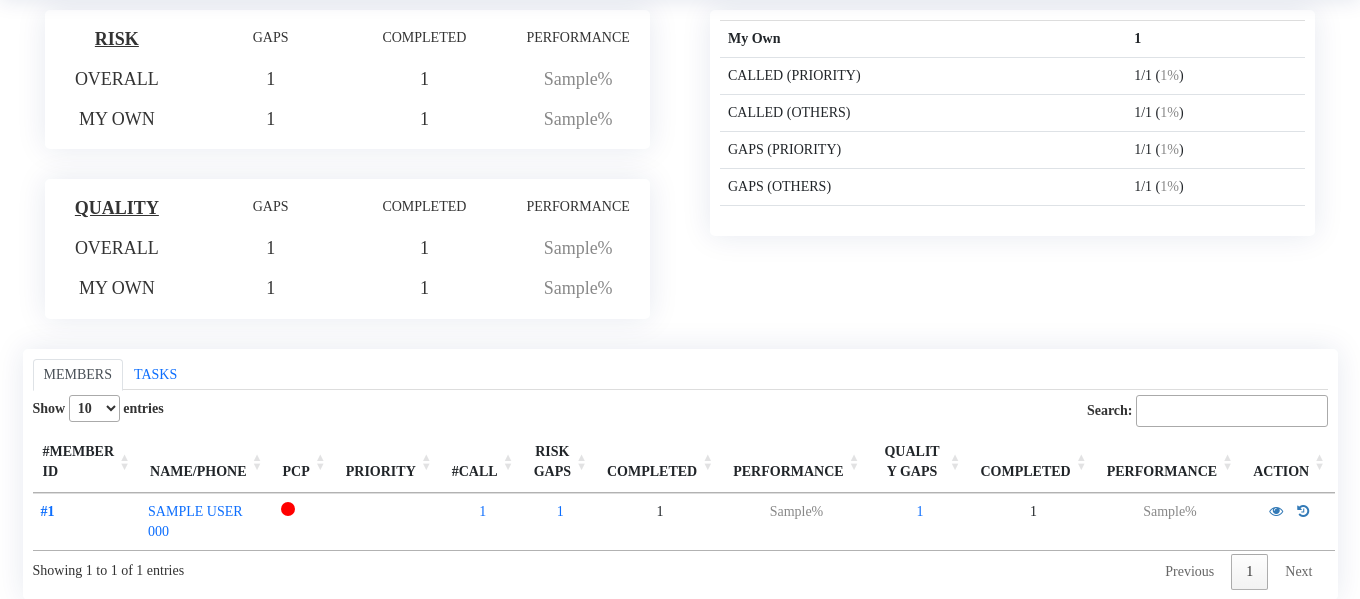
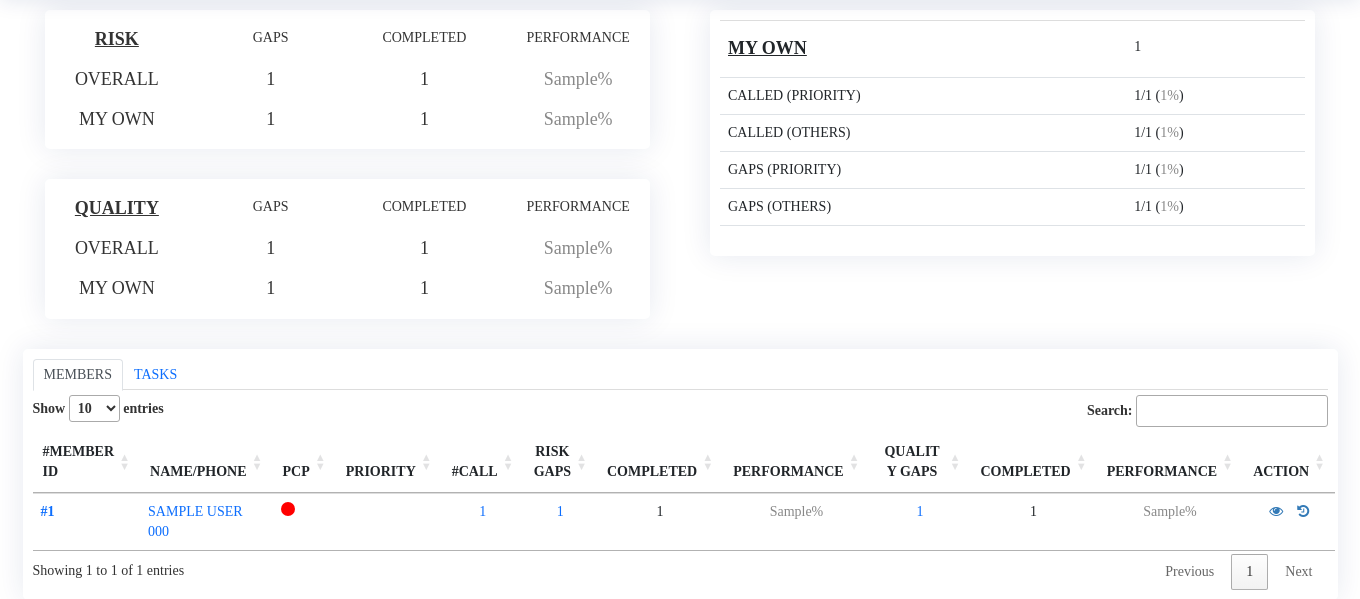
Before and after one commit to bamadeb/prism, a Django app: template prismapp/outreach/templates/mywork.html in a window 1360 px wide. Shown: the part 60-659 px from the top of the page. Run offline with Django 5.2, Linux system fonts and the light colour scheme; the template is opened without the code that fills it: most values are stand-ins (such as "Sample title", 1, 10 or a date in 2020); some libraries are stand-ins or nearby versions; some web fonts are replaced.

Commit message:
Header in capital

```diff
--- a/prismapp/outreach/templates/mywork.html
+++ b/prismapp/outreach/templates/mywork.html
@@ -83,10 +83,10 @@
 
                                 <table class="table">
                                     <tr>
-                                        <th>My Own</th>
+                                        <th><h4 class="text-uppercase" style="text-decoration:underline;    font-weight: bold !important;">My Own</h4></th>
                                         {% for item in performancArray %}
                                             {% for pcp_id, vals in item.items %}
-                                                <th>{{ pcp_id }}</th>
+                                        <th><h5>{{ pcp_id }}</h5></th>
                                             {% endfor %}
                                         {% endfor %}
 
```
